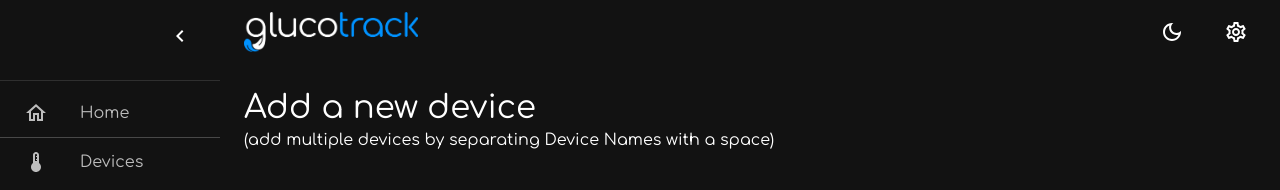
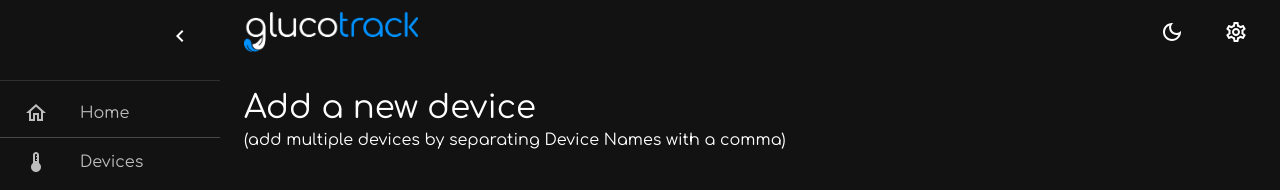
Before and after one commit to GlucoTrack/glucotrack-iCGM-UI, a React (Vite) app: page /devices/add in a window 1280 px wide. Shown: the top 190 px of the page. Built offline with nearby package versions, Linux system fonts and the light colour scheme; no server answers.

Commit message:
spaces_to_commas_and_multiple_devices_in_form_and_24_hour_max_search_measurement_form

```diff
--- a/package.json
+++ b/package.json
@@ -1,7 +1,7 @@
 {
   "name": "vite-template-redux",
   "private": true,
-  "version": "1.0.0",
+  "version": "1.0.1",
   "type": "module",
   "scripts": {
     "dev": "vite",
--- a/src/features/devices/AddDevice.tsx
+++ b/src/features/devices/AddDevice.tsx
@@ -127,7 +127,7 @@ const AddDevice: React.FC = () => {
     <Box display="flex" flexDirection="column" height="85vh">
       <Header
         title="Add a new device"
-        subtitle="(add multiple devices by separating Device Names with a space)"
+        subtitle="(add multiple devices by separating Device Names with a comma)"
       />
       <Box flexGrow={1} overflow="auto" maxWidth="400px" width="100%">
         <form onSubmit={handleSubmit}>
--- a/src/features/groups/AddGroup.tsx
+++ b/src/features/groups/AddGroup.tsx
@@ -78,7 +78,7 @@ const AddGroup: React.FC = () => {
     <Box display="flex" flexDirection="column" height="85vh">
       <Header
         title="Add a new group"
-        subtitle="(add multiple devices by separating Device Names with a space)"
+        subtitle="(add multiple devices by separating Device Names with a comma)"
       />
       <Box flexGrow={1} overflow="auto" maxWidth="400px" width="100%">
         <form onSubmit={handleSubmit}>
```
